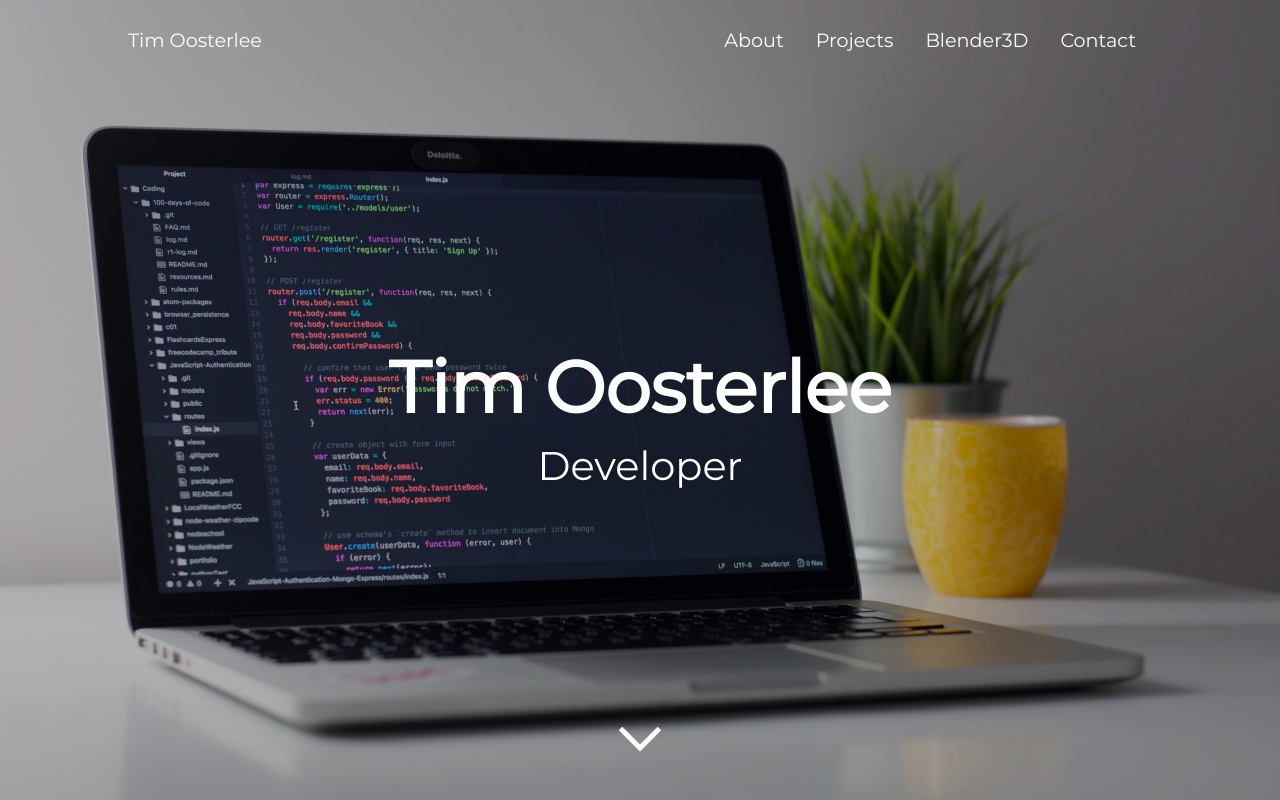
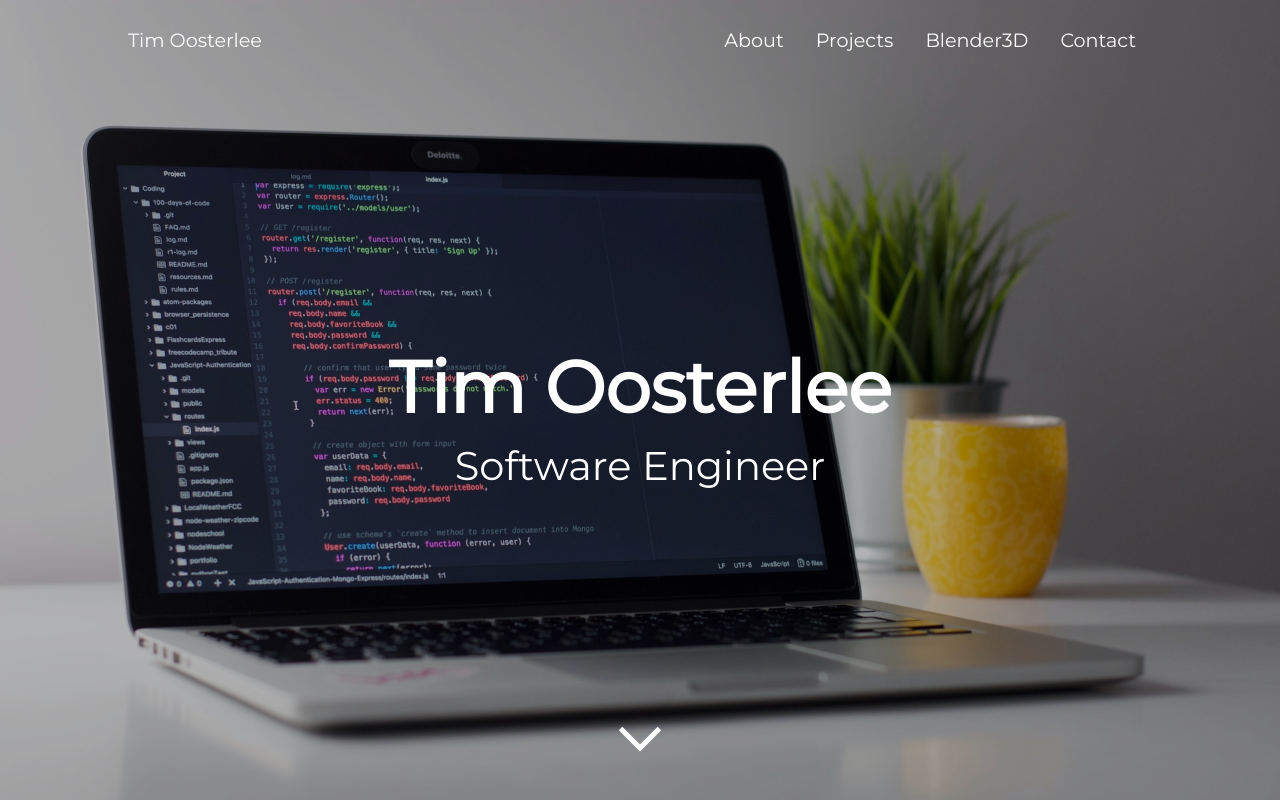
Before and after one commit to TimO143/v2, a React (Create React App) app: page / in a window 1280 px wide. Shown: the top 800 px of the page. Built offline with nearby package versions, Linux system fonts and the light colour scheme; the HTML template or start-up script is replaced by a standard one.

Commit message:
title change

```diff
--- a/src/components/Hero/index.js
+++ b/src/components/Hero/index.js
@@ -5,7 +5,7 @@
   return (
     <div id='home' className='hero-container'>
       <h1 className='hero-title'>Tim Oosterlee</h1>
-      <p className='hero-subtitle'>Developer</p>
+      <p className='hero-subtitle'>Software Engineer</p>
       <div className="arrow">
                 <span></span>
       </div>
```
